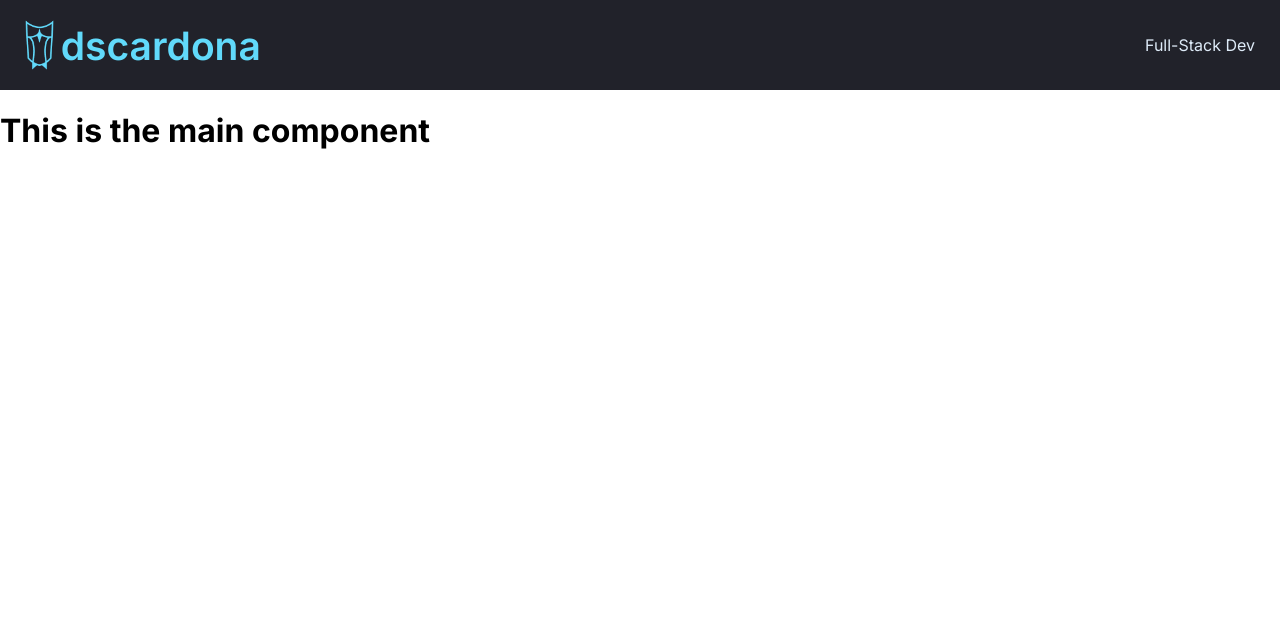
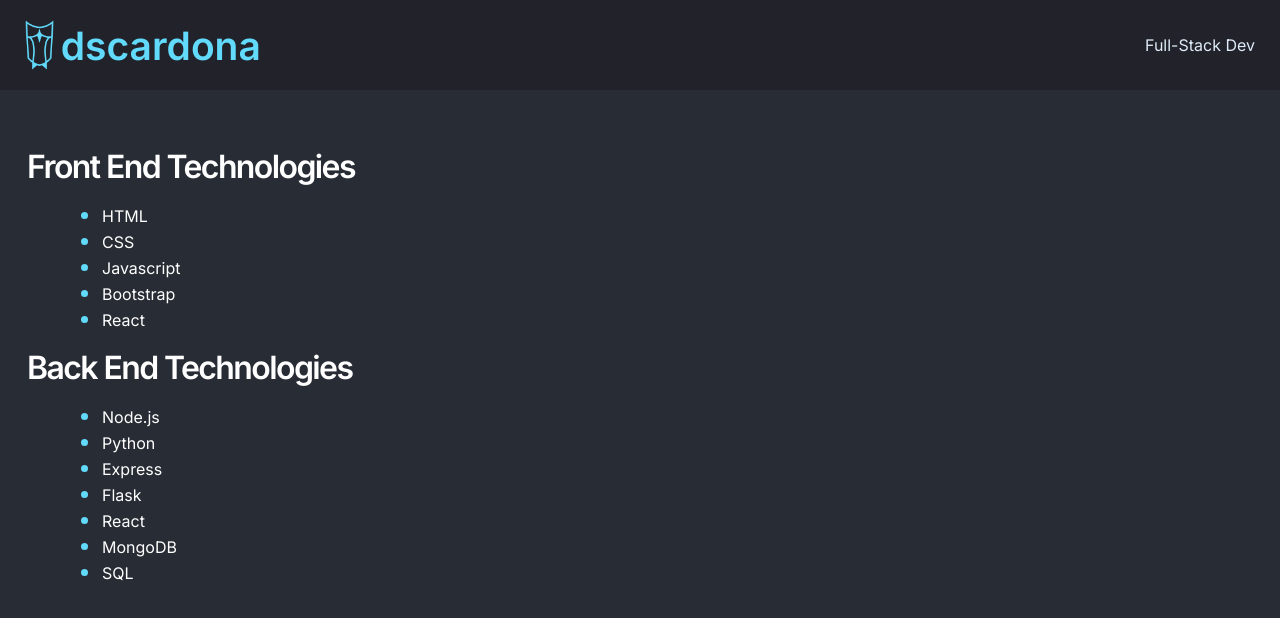
Before and after one commit to dscardona/react-basic, a React (Vite) app: page / in a window 1280 px wide. Shown: the top 618 px of the page. Built offline with nearby package versions, Linux system fonts and the light colour scheme.

Commit message:
Add styling and content to main

```diff
--- a/src/components/MainComponent.jsx
+++ b/src/components/MainComponent.jsx
@@ -1,6 +1,26 @@
 function MainComponent() {
     return (
-        <h1>This is the main component</h1>
+        <main>
+            <h1 className="main--subtitle">Front End Technologies</h1>
+                <ul className="main--list_items">
+                    <li>HTML</li>
+                    <li>CSS</li>
+                    <li>Javascript</li>
+                    <li>Bootstrap</li>
+                    <li>React</li>
+                </ul>
+
+            <h1 className="main--subtitle">Back End Technologies</h1>
+                <ul className="main--list_items">
+                    <li>Node.js</li>
+                    <li>Python</li>
+                    <li>Express</li>
+                    <li>Flask</li>
+                    <li>React</li>
+                    <li>MongoDB</li>
+                    <li>SQL</li>
+                </ul>
+        </main>
     )
 }
 
--- a/style.css
+++ b/style.css
@@ -5,6 +5,7 @@
 body {
     margin: 0;
     font-family: 'Inter', sans-serif;
+    background-color: #282D35;
 }
 
 nav {
@@ -33,3 +34,30 @@ nav {
     font-size: 16px;
 
 }
+
+main {
+    padding: 57px 27px;
+    color: white;
+}
+
+.main--subtitle {
+    font-weight: 600;
+    margin: 0px;
+    letter-spacing: -0.05em;
+}
+
+.main--list_items {
+    font-size: 16px;
+    font-weight: 100;
+    padding-left: 75px;
+}
+
+.main--list_items > li {
+    line-height: 19px;
+    padding-block: 2px;
+}
+
+.main--list_items > li::marker {
+    color: #61DAFB;
+    font-size: 1.4em;
+}
```
